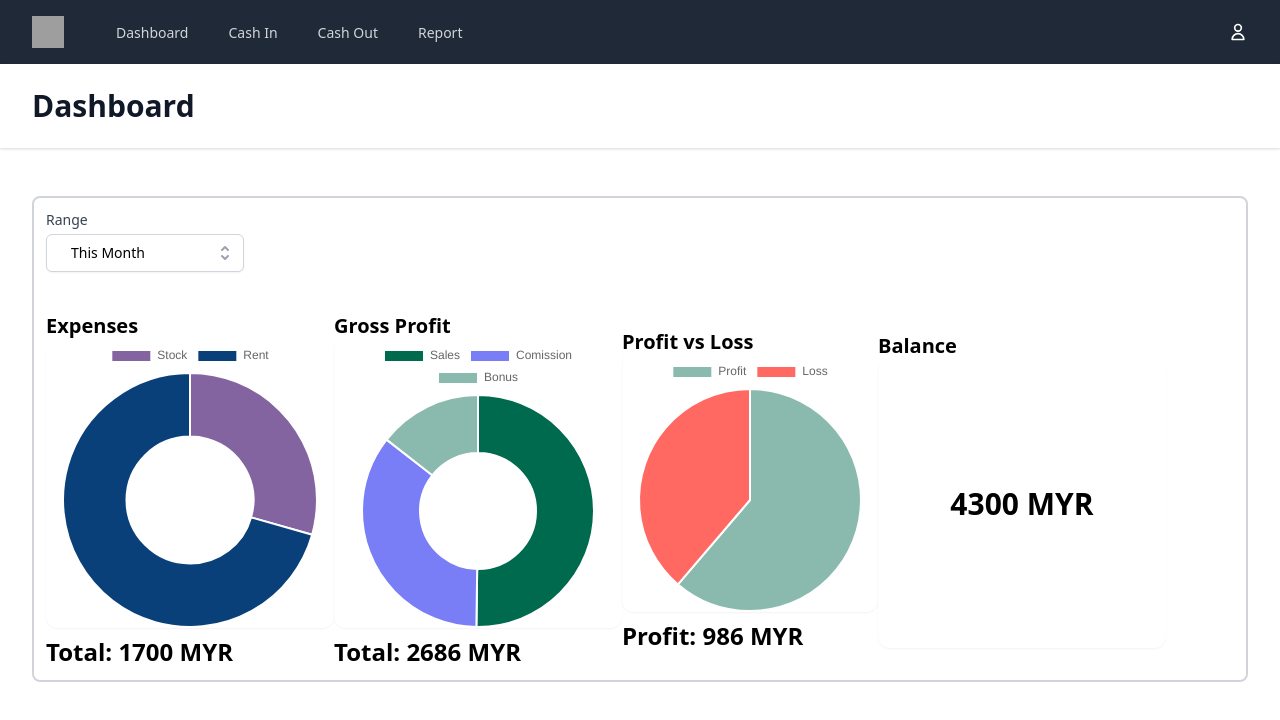
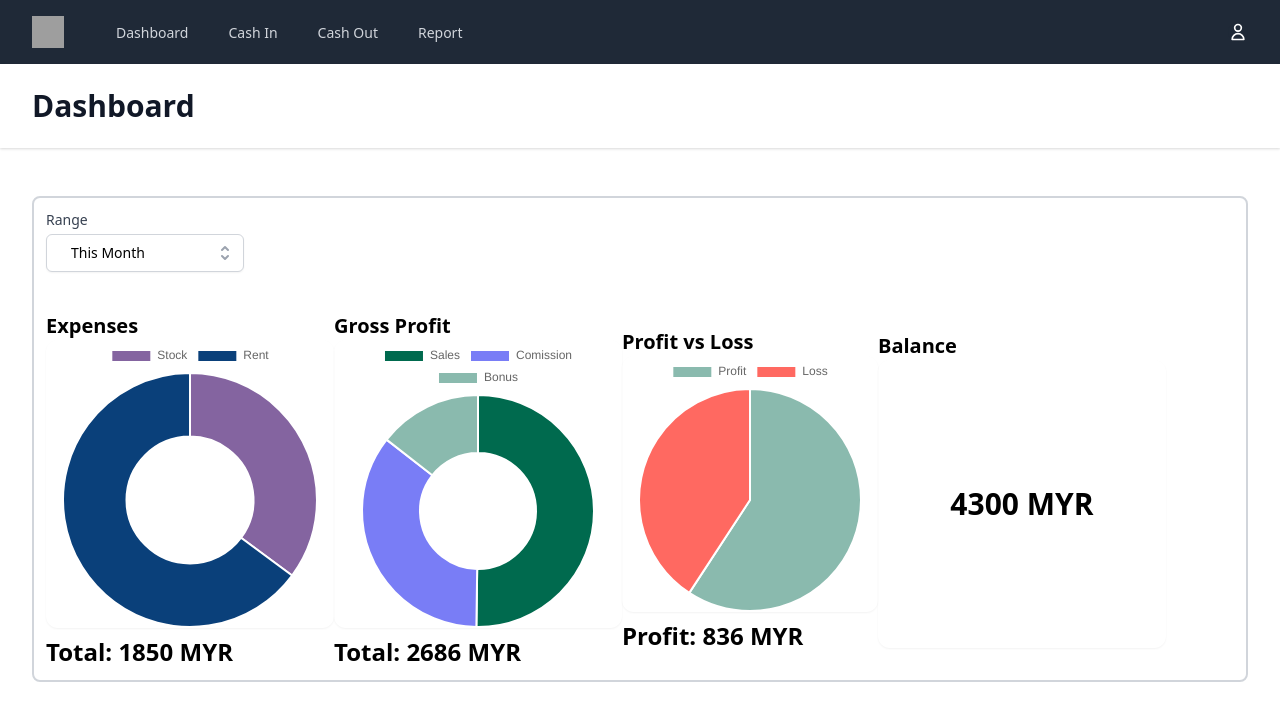
Before and after one commit to qiuyixianq/icp-app, a React (Create React App) app: page /dashboard in a window 1280 px wide. Shown: the top 720 px of the page. Built offline with nearby package versions, Linux system fonts and the light colour scheme; grey boxes are pictures that could not be loaded.

Commit message:
Implement Add Category / Bug Fix -PieChartIn/Out
Added function to add new category and fix filterData function in pieChart (for loop wrong variable)

```diff
--- a/src/components/CashIn/CashIn.jsx
+++ b/src/components/CashIn/CashIn.jsx
@@ -3,6 +3,7 @@ import { useDispatch, useSelector } from 'react-redux';
 import { InCategory } from './InCategory';
 import { addCashIn } from './cashInSlice';
 import { updateBalance } from '../../app/balanceSlice';
+import { addCashInCategory } from '../../app/categorySlice';
 
 
 export const CashIn = () => {
@@ -52,6 +53,13 @@ export const CashIn = () => {
 
         return () => clearTimeout(hideTimeOut);
     }, [showSuccess]);
+
+
+    //handle new category
+    const addNewCategory = () => {
+        const categoryName = prompt('Insert Category Name:');
+        dispatch(addCashInCategory(categoryName));
+    }
 
     //handle submit
     const saveRecord = () => {
@@ -171,8 +179,15 @@ export const CashIn = () => {
 
 
             <main>
+
                 <div className="max-w-7xl mx-auto py-6 sm:px-6 lg:px-8">
                     <div className="px-4 py-6 sm:px-0">
+                        <button
+                            onClick={() => addNewCategory()}
+                            className="bg-gray-600 hover:bg-gray-700 text-white p-1 rounded-md"
+                        >
+                            Add New Category
+                        </button>
                         <div className="border-2 border-gray-300 rounded-lg flex" >
 
 
--- a/src/components/CashOut/CashOut.jsx
+++ b/src/components/CashOut/CashOut.jsx
@@ -3,6 +3,7 @@ import { useDispatch, useSelector } from 'react-redux';
 import { OutCategory } from './OutCategory';
 import { addCashOut } from './cashOutSlice';
 import { updateBalance } from '../../app/balanceSlice';
+import { addCashOutCategory } from '../../app/categorySlice';
 
 
 export const CashOut = () => {
@@ -52,6 +53,12 @@ export const CashOut = () => {
 
         return () => clearTimeout(hideTimeOut);
     }, [showSuccess]);
+
+    //handle new category
+    const addNewCategory = () => {
+        const categoryName = prompt('Insert Category Name:');
+        dispatch(addCashOutCategory(categoryName));
+    }
 
     //handle submit
     const saveRecord = () => {
@@ -173,6 +180,12 @@ export const CashOut = () => {
             <main>
                 <div className="max-w-7xl mx-auto py-6 sm:px-6 lg:px-8">
                     <div className="px-4 py-6 sm:px-0">
+                        <button
+                            onClick={() => addNewCategory()}
+                            className="bg-gray-600 hover:bg-gray-700 text-white p-1 rounded-md"
+                        >
+                            Add New Category
+                        </button>
                         <div className="border-2 border-gray-300 rounded-lg flex" >
 
 
--- a/src/components/CashOut/cashOutDataEg.js
+++ b/src/components/CashOut/cashOutDataEg.js
@@ -59,4 +59,11 @@ export const cashOutData = [
         amount: 500,
         date: new Date(2021, 6, 1, 10, 28, 0, 0).toDateString()
     },
+    {
+        category: 'Stock',
+        reference: 'to Jinny Trading',
+        detail: '5 wired mouse',
+        amount: 150,
+        date: new Date(2021, 6, 1, 11, 28, 0, 0).toDateString()
+    },
 ];
--- a/src/components/Dashboard/PieChartIn.jsx
+++ b/src/components/Dashboard/PieChartIn.jsx
@@ -32,7 +32,7 @@ export const PieChartIn = props => {
 
         if (rangedCashInData.length > 0) {
             //summing each cashOut category's amount
-            for (let i = 0; i < rangedCashInData.length; i++) {
+            for (let i = 0; i < cashInCategory.length; i++) {
                 let groupData = rangedCashInData.filter(el => el.category === cashInCategory[i]);
 
                 let amountSum = 0;
--- a/src/components/Dashboard/PieChartOut.jsx
+++ b/src/components/Dashboard/PieChartOut.jsx
@@ -11,7 +11,6 @@ export const PieChartOut = props => {
     const { cashOutData } = useSelector(state => state);
     const { rangeList, currentRange } = props;
     const dispatch = useDispatch();
-
 
     //filter data
     const filterData = () => {
@@ -32,7 +31,7 @@ export const PieChartOut = props => {
 
         if (rangedCashOutData.length > 0) {
             //summing each cashOut category's amount
-            for (let i = 0; i < rangedCashOutData.length; i++) {
+            for (let i = 0; i < cashOutCategory.length; i++) {
                 let groupData = rangedCashOutData.filter(el => el.category === cashOutCategory[i]);
 
                 let amountSum = 0;
```
